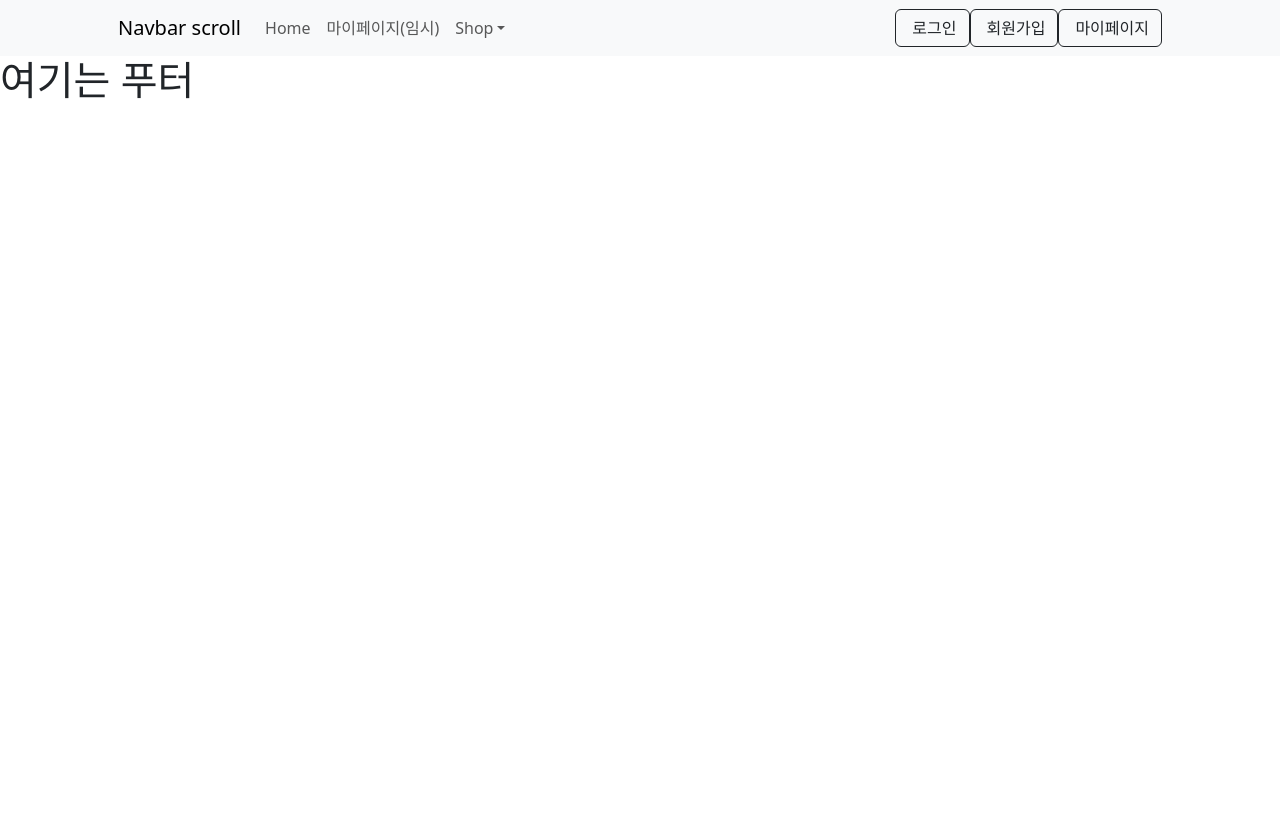
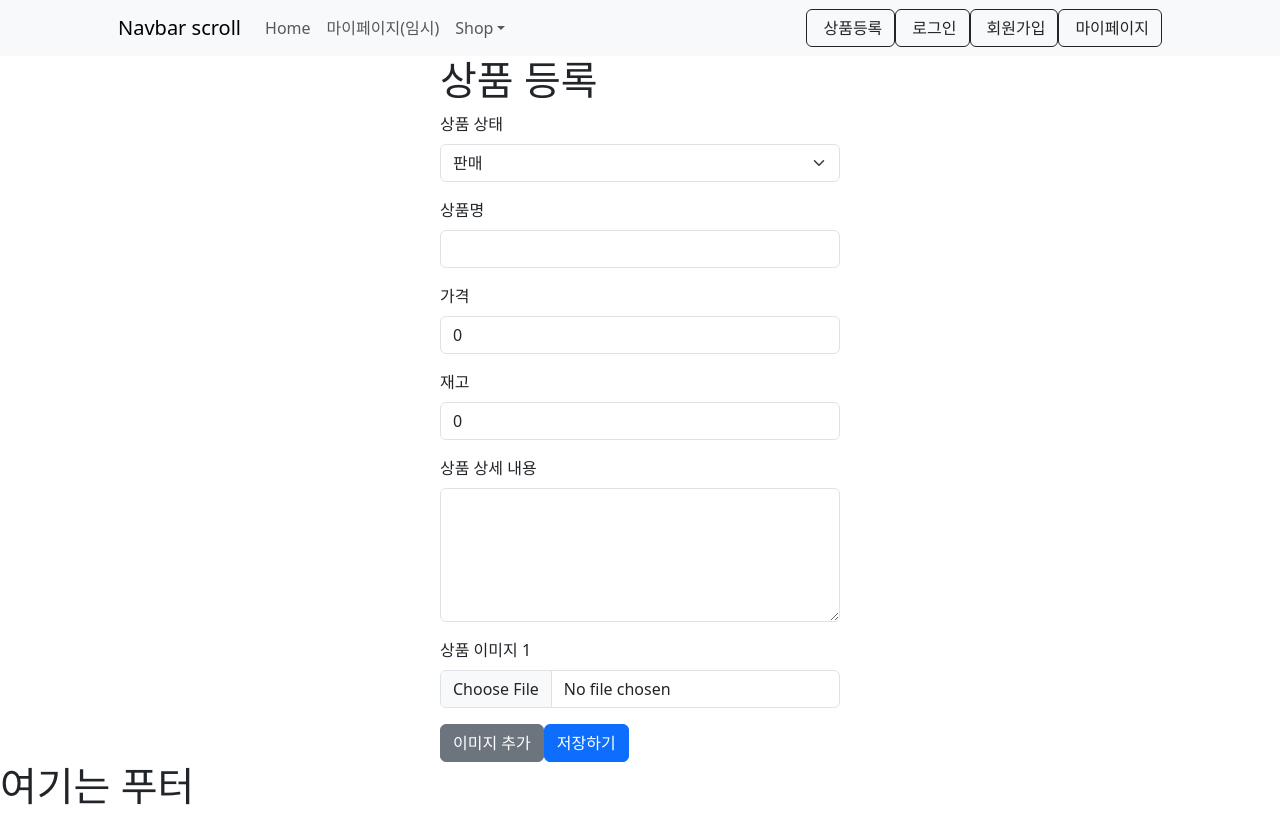
Before and after one commit to choi-jong-ho/jj_book_frontend, a React app: page /product/upload in a window 1280 px wide. Built offline with nearby package versions, Linux system fonts and the light colour scheme.

Commit message:
ADD: 상품 등록 컴포넌트

```diff
--- a/src/components/layout/header.js
+++ b/src/components/layout/header.js
@@ -18,6 +18,10 @@ const Header = () => {
 
     const navigateToMyPage = useCallback(() => {
         navigate('/mypage/main');
+    }, [navigate]);
+
+    const navigateToUpload = useCallback(() => {
+        navigate('/product/upload');
     }, [navigate]);
 
     const handleLogout = () => {
@@ -46,6 +50,10 @@ const Header = () => {
                             <NavDropdown.Item href="/member/signUp">회원가입</NavDropdown.Item>
                         </NavDropdown>
                     </Nav>
+                    <Button onClick={navigateToUpload} variant="outline-dark" type="submit">
+                        <i className="bi-cart-fill me-1"></i>
+                        상품등록
+                    </Button>
                     {user?.userName && (
                         <span>{user?.userName}님</span>
                     )}
--- /dev/null
+++ b/src/pages/Product/Upload.css
@@ -0,0 +1,8 @@
+.upload-container {
+    display: flex;
+    justify-content: center;
+    align-items: center;
+    flex-grow: 1;
+    width: 1100px;
+    margin: 0 auto;
+}
--- /dev/null
+++ b/src/pages/Product/Upload.js
@@ -0,0 +1,137 @@
+import React, {useState} from 'react';
+import {Form, Button, Container, Alert} from 'react-bootstrap';
+import './Upload.css';
+import axios from "axios";
+
+const Upload = () => {
+    const [itemValue, setItemValue] = useState({
+        itemSellStatus: '',
+        name: '',
+        price: 0,
+        stockNumber: 0,
+        itemDetail: ''
+    });
+    const [selectedFiles, setSelectedFiles] = useState([{}]);
+
+    const handleInputChange = (event, key) => {
+        setItemValue({...itemValue, [key]: event.target.value});
+    };
+
+    const handleFileSelect = (event, index) => {
+        const updatedSelectedFiles = [...selectedFiles];
+        updatedSelectedFiles[index] = event.target.files[0];
+        setSelectedFiles(updatedSelectedFiles);
+    };
+
+    const handleAddFileInput = () => {
+        setSelectedFiles([...selectedFiles, {}]);
+    };
+
+    const handleSubmit = async (event) => {
+        event.preventDefault();
+
+        const formData = new FormData();
+        formData.append('status', itemValue.itemSellStatus,);
+        formData.append('name', itemValue.name);
+        formData.append('price', itemValue.price);
+        formData.append('stockNumber', itemValue.stockNumber);
+        formData.append('itemDetail', itemValue.itemDetail);
+
+        selectedFiles.forEach((file, index) => {
+            if (file) {
+                formData.append(`images[${index}]`, file);
+            }
+        });
+
+        console.log('formData', formData);
+
+        try {
+            const response = await axios.post('/admin/item/new', formData, {
+                headers: {'Content-Type': 'multipart/form-data'},
+            });
+            console.log(response.data);
+            alert('상품 등록 성공');
+        } catch (error) {
+            console.error(error);
+            alert('상품 등록 실패');
+        }
+        ;
+    };
+
+    return (
+        <div className="upload-container">
+            <div className="upload-wrap">
+                <h1>상품 등록 </h1>
+                <Form onSubmit={handleSubmit}>
+                    <Form.Group>
+                        <Form.Label>상품 상태</Form.Label>
+                        <Form.Select onChange={(e) => handleInputChange(e, 'itemSellStatus')}
+                                     value={itemValue.itemSellStatus}>
+                            <option value='판매'>판매</option>
+                            <option value='품절'>품절</option>
+                        </Form.Select>
+                    </Form.Group>
+                    <Form.Group className='info-box'>
+                        <Form.Label>상품명</Form.Label>
+                        <Form.Control
+                            type="text"
+                            value={itemValue.name}
+                            onChange={(e) => handleInputChange(e, 'name')}
+                        />
+                    </Form.Group>
+                    <Form.Group className='info-box'>
+                        <Form.Label>가격</Form.Label>
+                        <Form.Control
+                            type="text"
+                            value={itemValue.price}
+                            onChange={(e) => handleInputChange(e, 'price')}
+                        />
+                    </Form.Group>
+                    <Form.Group className='info-box'>
+                        <Form.Label>재고</Form.Label>
+                        <Form.Control
+                            type="text"
+                            value={itemValue.stockNumber}
+                            onChange={(e) => handleInputChange(e, 'stockNumber')}
+                        />
+                    </Form.Group>
+                    <Form.Group className='info-box'>
+                        <Form.Label>상품 상세 내용</Form.Label>
+                        <Form.Control
+                            as="textarea"
+                            rows={5}
+                            value={itemValue.itemDetail}
+                            onChange={(e) => handleInputChange(e, 'itemDetail')}
+                        />
+                    </Form.Group>
+
+                    {
+                        selectedFiles.map((_, index) => (
+                            <Form.Group key={index} className='info-box'>
+                                <Form.Label>상품 이미지 {index + 1}</Form.Label>
+                                <Form.Control
+                                    type="file"
+                                    onChange={(event) => handleFileSelect(event, index)}
+                                />
+                            </Form.Group>
+                        ))}
+                    <Button
+                        variant="secondary"
+                        type="button"
+                        onClick={handleAddFileInput}
+                    >
+                        이미지 추가
+                    </Button>
+                    <Button
+                        variant="primary"
+                        type="submit"
+                    >
+                        저장하기
+                    </Button>
+                </Form>
+            </div>
+        </div>
+    )
+}
+
+export default Upload;
--- a/src/pages/myPage/addressList.js
+++ b/src/pages/myPage/addressList.js
@@ -5,3 +5,5 @@ const addressList = () => {
         <div className='addressList-container'></div>
     )
 }
+
+export default addressList;
--- a/src/pages/myPage/profile.js
+++ b/src/pages/myPage/profile.js
@@ -11,13 +11,15 @@ const Profile = () => {
     return (
         <div className='profile-container'>
             <h2>사용자 정보</h2>
+            {
+                user ? <>
                     <div className="profileItem">
                         <label htmlFor="email">이메일: </label>
                         <span id="email">{user.email}</span>
                     </div>
                     <div className="profileItem">
                         <label htmlFor="name">이름: </label>
-                <span id="name">{user.userName}</span>
+                        <span id="name">{user.name}</span>
                     </div>
                     <div className="profileItem">
                         <label htmlFor="phone">핸드폰 번호: </label>
@@ -31,6 +33,8 @@ const Profile = () => {
                         <label htmlFor="grade">회원 등급: </label>
                         <span id="grade">{user.grade}</span>
                     </div>
+                </> : <></>
+            }
             <Button
                 variant="primary"
                 type="submit"
--- a/src/routes/Routing.js
+++ b/src/routes/Routing.js
@@ -6,6 +6,7 @@ import SignUp from "../pages/Login&SignUp/SignUp";
 import MyPageMain from "../pages/myPage/myPageMain";
 import AddAdress from "../pages/myPage/addAdress";
 import Profile from "../pages/myPage/profile";
+import Upload from "../pages/Product/Upload";
 
 const Routing = () => {
     return (
@@ -26,6 +27,7 @@ const Routing = () => {
                 {/*<Route path='profile' element={<Profile/>}/>*/}
                 {/*<Route path="addresslist" element={<AddAdress/>}/>*/}
             </Route>
+            <Route path="/product/upload" element={<Upload/>} />
         </Routes>
     )
 }
```
Also changed, not shown: src/pages/Product/Product.js (added, +9 -0 lines), src/pages/cart/Cart.js (added, +9 -0 lines), src/pages/cart/CartLsit.js (added, +7 -0 lines), src/pages/cart/CartPrice.js (added, +8 -0 lines). Lines whose indentation alone changed are shown as unchanged.
